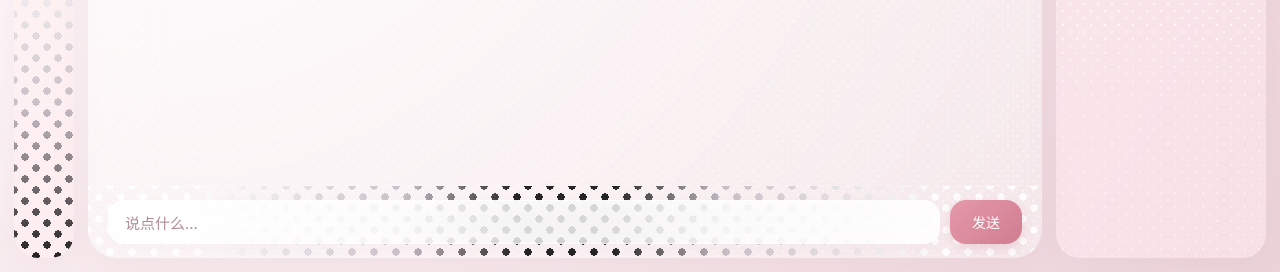
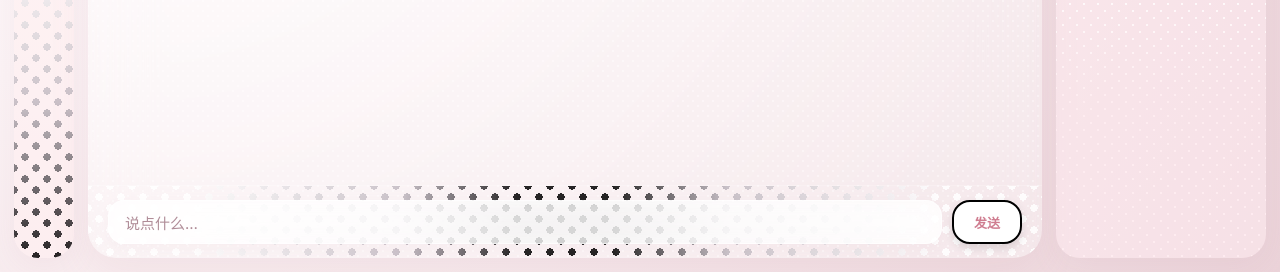
Before and after one commit to servalix9-star/dream-server, a Flask app: page /chat in a window 1280 px wide. Shown: the part 528-800 px from the top of the page. Run offline with Flask 3, Linux system fonts and the light colour scheme; data that the repository does not hold is empty.

Commit message:
Update chat.html

```diff
--- a/templates/chat.html
+++ b/templates/chat.html
@@ -413,11 +413,11 @@
     cursor: pointer;
   }
   .bubble.user {
-    /* 135度甜美渐变底色叠加上极其精致的微型半透明白波点 */
+    /* 更柔和、透亮的新雪姬粉渐变底色，搭配微型半透明白波点 */
     background:
       radial-gradient(circle, rgba(255, 255, 255, 0.16) 15%, transparent 15.5%),
       radial-gradient(circle, rgba(255, 255, 255, 0.16) 15%, transparent 15.5%),
-      linear-gradient(135deg, #e599a9, #cf7d90);
+      linear-gradient(135deg, #f3b0c3, #e593a4);
     background-size: 6px 6px, 6px 6px, 100% 100%;
     background-position: 0 0, 3px 3px, 0 0;
     color: #ffffff;
@@ -484,7 +484,7 @@
     overflow: hidden; /* 裁剪边缘 */
   }
 
-  /* 完美的半调波点底栏：大小与左栏一致(22px)，从左到右白、灰、黑、灰、白 (比例 1:2:3:2:1) */
+  /* 完美清除主聊区底部的溢出波点，并将其严格限制、封装于输入框背景中（对齐最左侧 22px 渐变波点尺寸） */
   #input-bar::before {
     content: '';
     position: absolute;
@@ -527,22 +527,30 @@
   }
   #input-bar textarea::placeholder { color: #b08d98; }
 
+  /* 精致手贴胶囊发送按钮设计 (白底、纯黑细边、粉字，悬浮反色) */
   #input-bar button {
     position: relative;
     z-index: 1;
-    border: none;
-    border-radius: 16px;
-    background: linear-gradient(135deg, #e599a9, #cf7d90);
-    color: #fff;
-    padding: 0 22px;
-    font-size: 14px;
+    border: 2px solid #000000; /* 高对比度纯黑包边线，呼应导航栏 */
+    border-radius: 18px; /* 饱满的胶囊圆角 */
+    background: #ffffff; /* 纯洁白色背景 */
+    color: #cf7d90; /* 优雅暖粉色文字 */
+    font-weight: bold;
+    padding: 0 20px;
+    font-size: 13px;
     cursor: pointer;
-    box-shadow: 0 4px 12px rgba(184, 96, 118, 0.2);
-    transition: all 0.2s ease;
+    box-shadow: 0 4px 10px rgba(0, 0, 0, 0.12); /* 实体物理投影 */
+    transition: all 0.25s cubic-bezier(0.25, 0.8, 0.25, 1);
   }
   #input-bar button:hover {
-    transform: translateY(-1px);
-    box-shadow: 0 6px 16px rgba(184, 96, 118, 0.3);
+    background: #ffb3c1; /* 悬浮整体反色：亮粉底色 */
+    color: #ffffff;      /* 纯白文字 */
+    transform: translateY(-1px); /* 微上升 */
+    box-shadow: 0 6px 14px rgba(0, 0, 0, 0.18);
+  }
+  #input-bar button:active {
+    transform: translateY(0);
+    box-shadow: 0 3px 8px rgba(0, 0, 0, 0.1);
   }
   #input-bar button:disabled { opacity: 0.4; box-shadow: none; cursor: default; }
 
```
